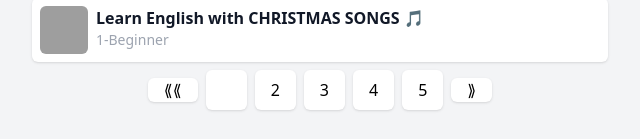
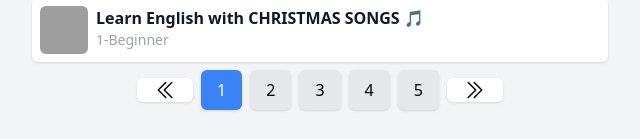
Before and after one commit to ylerson/clonEndVid, a Next.js app: page / in a window 1280 px wide. Shown: the part 788-927 px from the top of the page, without its empty margins (0-640 px from the left). Built offline with nearby package versions, Linux system fonts and the light colour scheme; grey boxes are pictures that could not be loaded.

Commit message:
Add New icons and Style

```diff
--- /dev/null
+++ b/components/Icon.js
@@ -0,0 +1,64 @@
+export const ArrowLeft = () => {
+    return (
+        <svg
+            xmlns="http://www.w3.org/2000/svg"
+            width="24"
+            height="24"
+            viewBox="0 0 24 24"
+        >
+            <path d="M15.41 7.41L14 6l-6 6 6 6 1.41-1.41L10.83 12z" />
+            <path d="M0 0h24v24H0z" fill="none" />
+        </svg>
+    );
+};
+export const ArrowRight = () => {
+    return (
+        <svg
+            xmlns="http://www.w3.org/2000/svg"
+            width="24"
+            height="24"
+            viewBox="0 0 24 24"
+        >
+            <path d="M10 6L8.59 7.41 13.17 12l-4.58 4.59L10 18l6-6z" />
+            <path d="M0 0h24v24H0z" fill="none" />
+        </svg>
+    );
+};
+
+export const DoubleArrowLeft = () => {
+    return (
+        <svg
+            xmlns="http://www.w3.org/2000/svg"
+            fill="none"
+            viewBox="0 0 24 24"
+            strokeWidth={1.5}
+            stroke="currentColor"
+            className="w-6 h-6"
+        >
+            <path
+                strokeLinecap="round"
+                strokeLinejoin="round"
+                d="M18.75 19.5l-7.5-7.5 7.5-7.5m-6 15L5.25 12l7.5-7.5"
+            />
+        </svg>
+    );
+};
+
+export const DoubleArrowRight = () => {
+    return (
+        <svg
+            xmlns="http://www.w3.org/2000/svg"
+            fill="none"
+            viewBox="0 0 24 24"
+            strokeWidth={1.5}
+            stroke="currentColor"
+            className="w-6 h-6"
+        >
+            <path
+                strokeLinecap="round"
+                strokeLinejoin="round"
+                d="M11.25 4.5l7.5 7.5-7.5 7.5m-6-15l7.5 7.5-7.5 7.5"
+            />
+        </svg>
+    );
+};
--- a/components/pagination.js
+++ b/components/pagination.js
@@ -1,4 +1,5 @@
 import React from 'react';
+import {ArrowLeft, DoubleArrowLeft, DoubleArrowRight} from './Icon';
 
 const Pagination = ({
     currentPage,
@@ -34,22 +35,22 @@ const Pagination = ({
                 disabled={currentPage === 1}
                 onClick={() => onPageChange(currentPage - 1)}
             >
-                ⟪
+                <ArrowLeft />
             </button>
             <button
                 onClick={() => onPageChange(1)}
                 className="bg-white shadow rounded-md px-4 "
             >
-                ⟪⟪
+                <DoubleArrowLeft />
             </button>
 
             {visiblePages.map((pageNumber) => (
                 <button
                     key={pageNumber}
-                    className={`bg-white shadow rounded-md px-4 py-2 ${
+                    className={`shadow rounded-md px-4 py-2 ${
                         currentPage === pageNumber
                             ? 'bg-blue-500 text-white'
-                            : 'hover:bg-gray-200'
+                            : 'bg-gray-200 text-black'
                     }`}
                     onClick={() => onPageChange(pageNumber)}
                 >
@@ -66,7 +67,7 @@ const Pagination = ({
                 disabled={currentPage === totalPages}
                 onClick={() => onPageChange(currentPage + 1)}
             >
-                ⟫
+                <DoubleArrowRight />
             </button>
         </div>
     );
```
